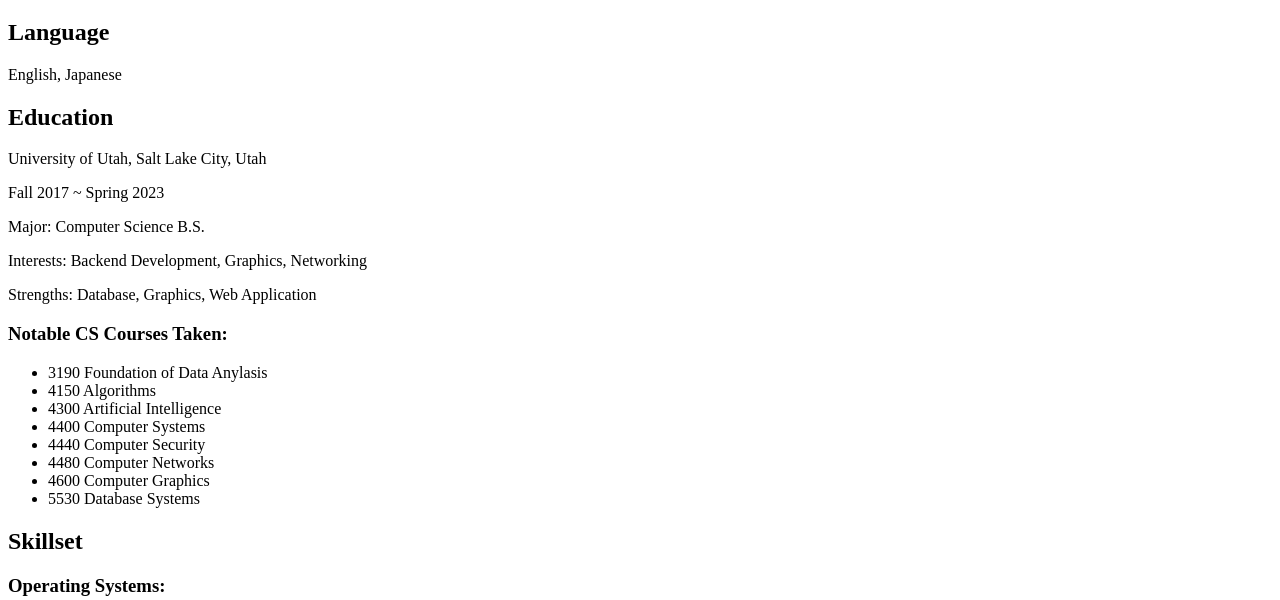
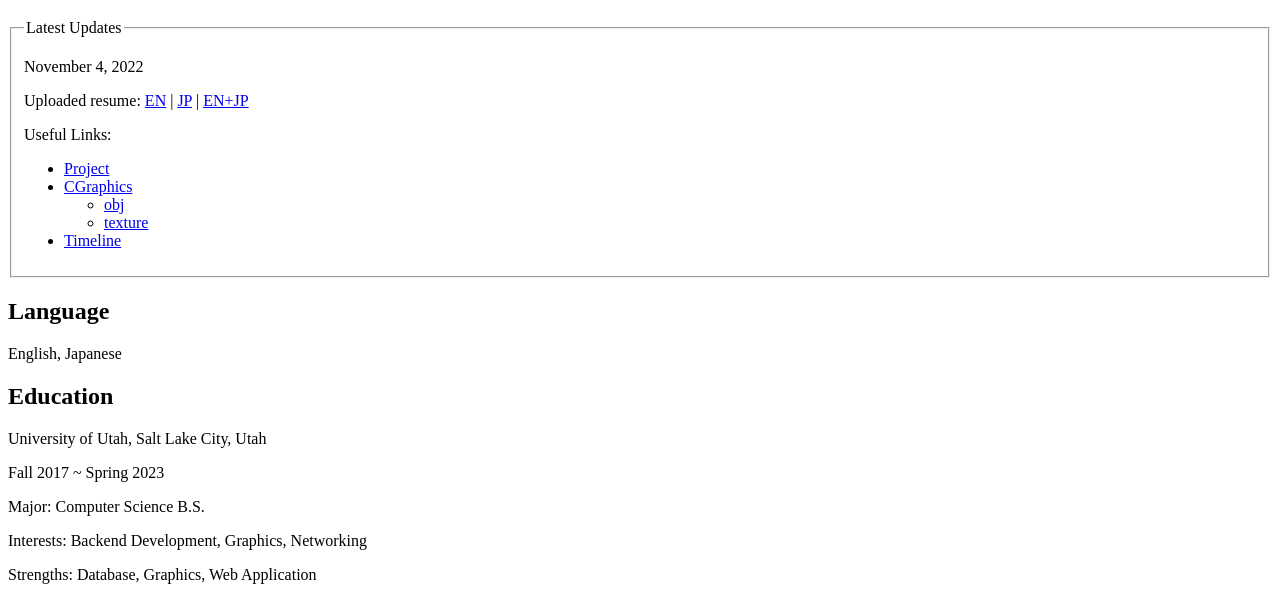
Before and after one commit to u1130131/bcf22, a plain HTML site: page index.html in a window 1280 px wide. Shown: the part 164-764 px from the top of the page. Drawn offline with Linux system fonts and the light colour scheme.

Commit message:
Updated resume
Appended relevant files and links.

```diff
--- a/index.html
+++ b/index.html
@@ -10,6 +10,22 @@
     <p>I'm hosted with GitHub Pages.</p>
     <hr />
     <h1>Kenneth Daiki Nakashimo</h1>
+
+    <fieldset>
+      <legend>Latest Updates</legend>
+      <p>November 4, 2022</p>
+      <p>Uploaded resume: <a href="documents/Nov22-Resume-en.pdf">EN</a> | <a href="documents/Nov22-Resume-jp.pdf">JP</a> | <a href="documents/Nov22-Resume-en+jp.pdf">EN+JP</a></p>
+      <p>Useful Links:</p>
+      <ul>
+        <li><a href="https://my.eng.utah.edu/~u1130131/Team8Dev.html">Project</a></li>
+        <li><a href="projects/computer-graphics/project4.html">CGraphics</a></li>
+        <ul>
+          <li><a href="projects/computer-graphics/teapot.obj">obj</a></li>
+          <li><a href="projects/computer-graphics/bricks.png">texture</a></li>
+        </ul>
+        <li><a href="https://www.youtube.com/watch?v=gJ_Az3EHYK8">Timeline</a></li>
+      </ul>
+    </fieldset>
 
     <h2>Language</h2>
     <p>English, Japanese</p>
```
Also changed, not shown: 3 other files.
